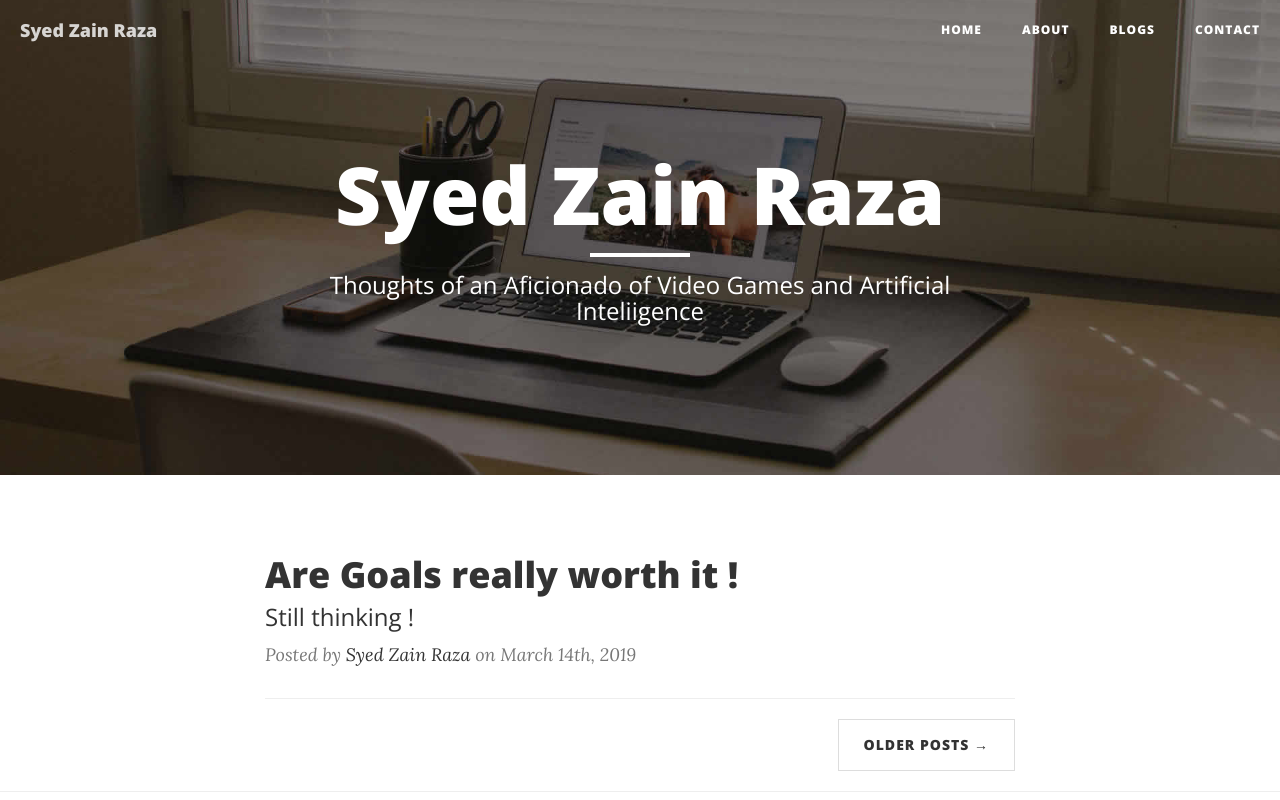
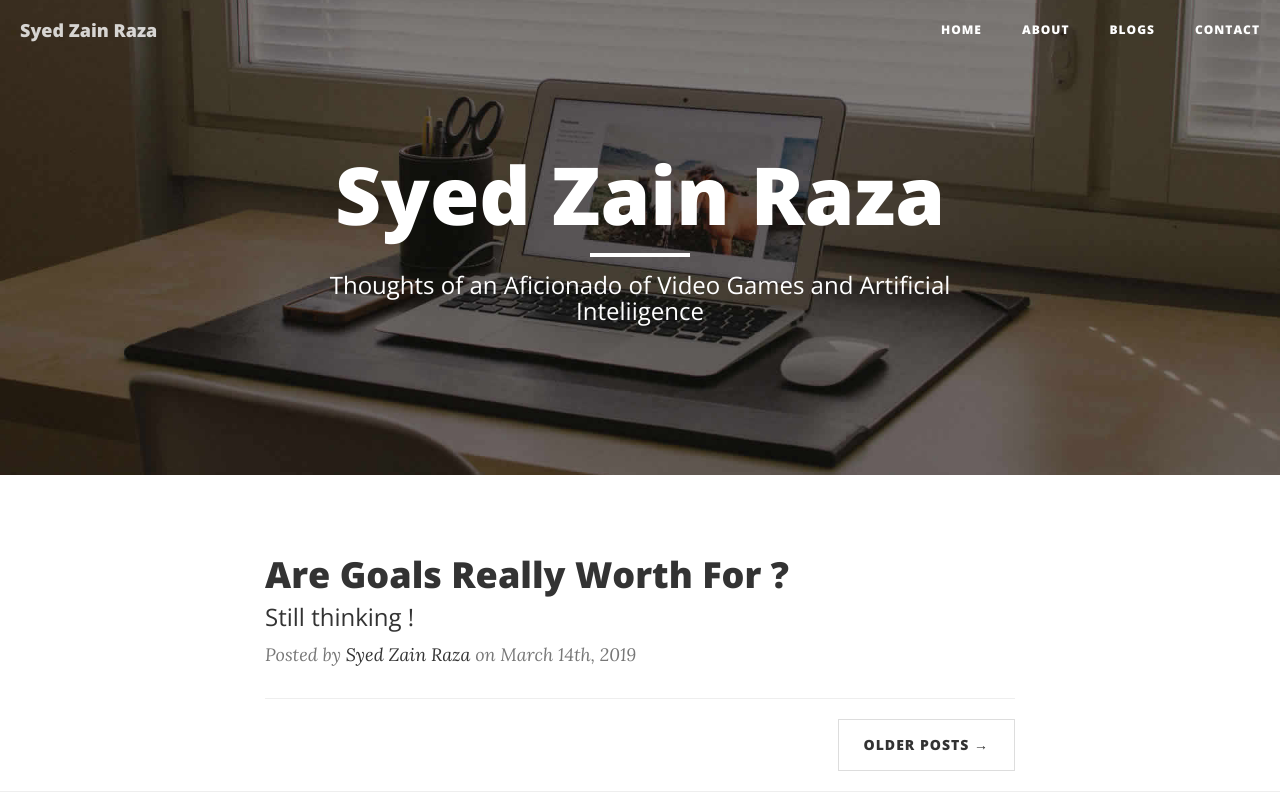
Before and after one commit to ZainRaza14/ZainRaza14.github.io, a website: page index.html in a window 1280 px wide. Shown: the top 800 px of the page. Drawn offline with nearby package versions, Linux system fonts and the light colour scheme.

Commit message:
Website
0.4

```diff
--- a/index.html
+++ b/index.html
@@ -90,7 +90,7 @@
                 <div class="post-preview">
                     <a href="post.html">
                         <h2 class="post-title">
-                            Are Goals really worth it !
+                            Are Goals Really Worth For ?
                         </h2>
                         <h3 class="post-subtitle">
                             Still thinking !
```
Also changed, not shown: post.html (+1 -1 lines).
